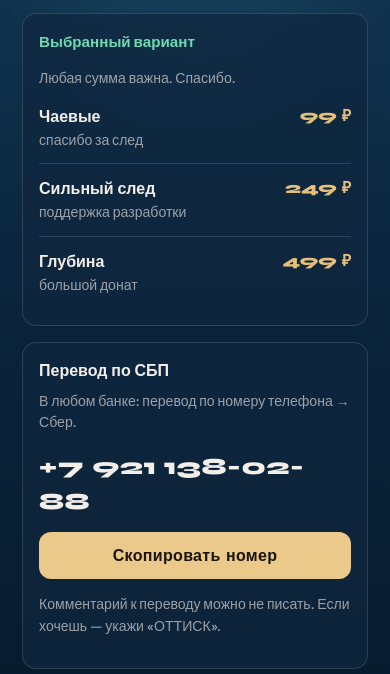
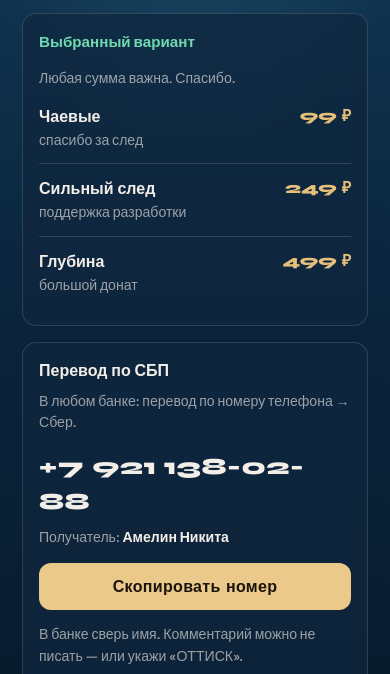
Before and after one commit to gqfc925dtm-max/Fagsikasdr, a website: page donate.html in a window 390 px wide. Shown: the part 170-844 px from the top of the page. Drawn offline with Linux system fonts and the light colour scheme.

Commit message:
Show SBP recipient name on donate page
Add Амелин Никита next to the phone number so payers can verify the transfer.
Bump cache to v67.

```diff
--- a/donate.html
+++ b/donate.html
@@ -141,9 +141,10 @@
       <h2>Перевод по СБП</h2>
       <p class="muted">В любом банке: перевод по номеру телефона → Сбер.</p>
       <p class="phone" id="phone-display">+7 921 138-02-88</p>
+      <p class="muted" style="margin-top: -0.35rem;">Получатель: <strong style="color: var(--foam);">Амелин Никита</strong></p>
       <button class="btn btn-primary" id="copy-phone" type="button">Скопировать номер</button>
       <p class="muted" id="copy-status" style="margin: 0.7rem 0 0;"></p>
-      <p class="muted" style="margin-top: 0.9rem;">Комментарий к переводу можно не писать. Если хочешь — укажи «ОТТИСК».</p>
+      <p class="muted" style="margin-top: 0.9rem;">В банке сверь имя. Комментарий можно не писать — или укажи «ОТТИСК».</p>
     </div>
 
     <div class="card">
--- a/sw.js
+++ b/sw.js
@@ -1,4 +1,4 @@
-const CACHE = "ottisk-v66";
+const CACHE = "ottisk-v67";
 const ASSETS = [
   "./",
   "./index.html",
```
